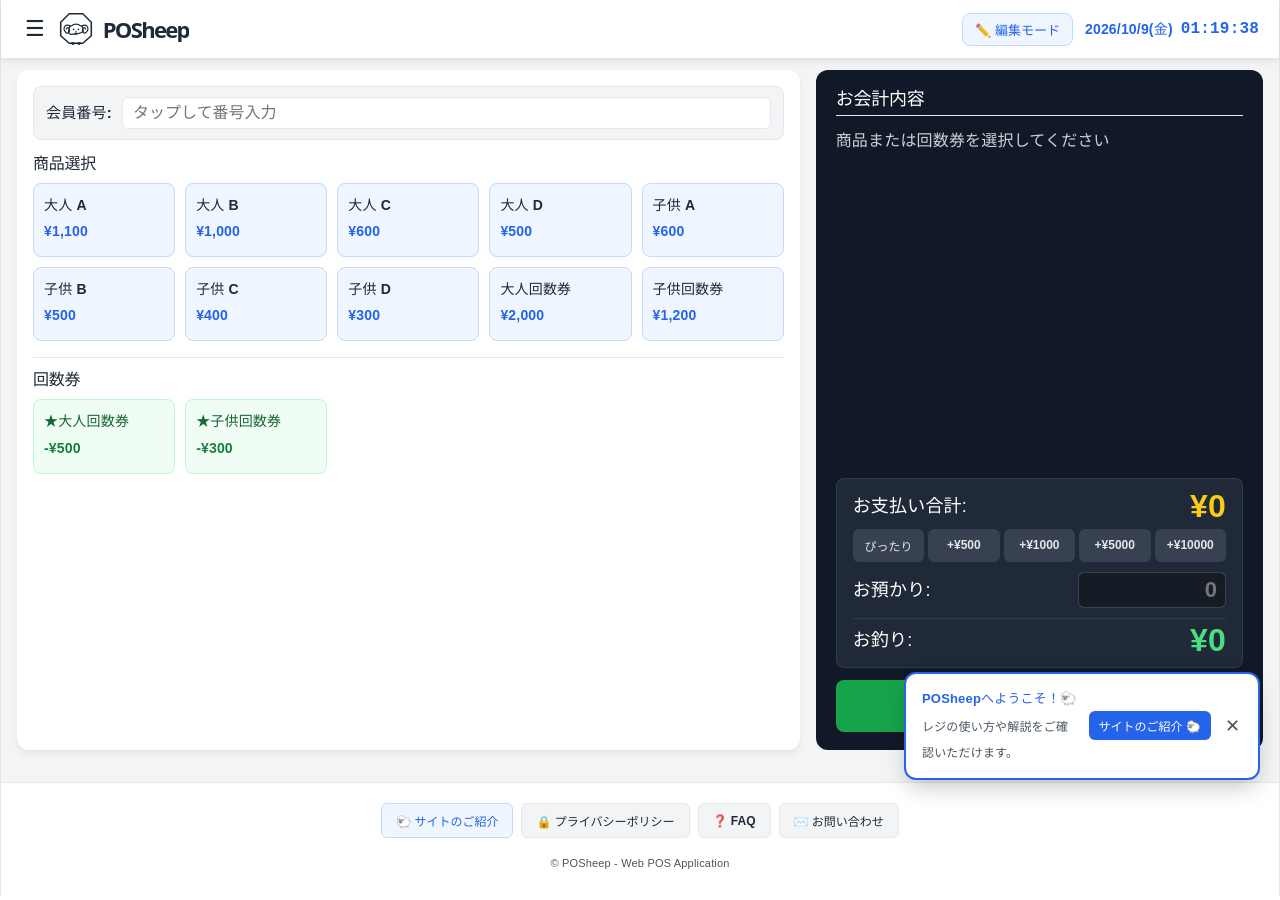
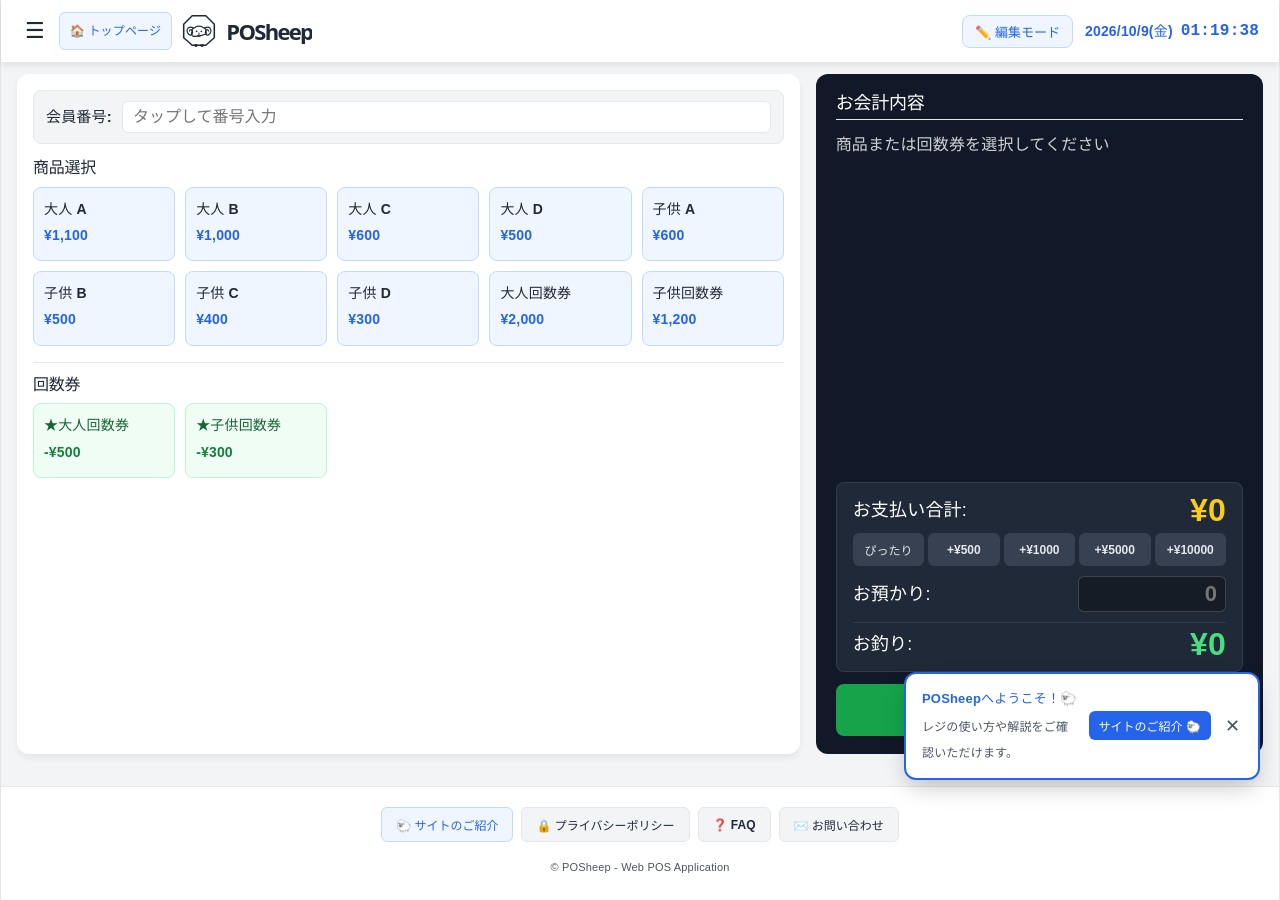
Before and after one commit to Fei-0115/dokorakukaikei-o0o0, a React (Vite) app: page /app in a window 1280 px wide. Built offline with nearby package versions, Linux system fonts and the light colour scheme.

Commit message:
スマホ対応レイアウトの適用

```diff
--- a/src/pages/PosAppPage.tsx
+++ b/src/pages/PosAppPage.tsx
@@ -1,4 +1,5 @@
 import { useState, useEffect } from 'react';
+import { Link } from 'react-router-dom';
 import { Analytics } from '@vercel/analytics/react';
 
 // ==========================================
@@ -136,7 +137,7 @@ const DEFAULT_THEMES: Record<Exclude<ThemeMode, 'custom'>, ThemeConfig> = {
 
 const NEWS_LIST: NewsItem[] = [
   {
-   id: 'news-1',
+    id: 'news-1',
     title: '🚀 POSheep テスト版リリースのお知らせ (v1.0.0-beta)',
     date: '2026/10/11',
     summary: 'Web POSレジアプリ「POSheep（ポシップ）」のテスト版をオープンいたしました。主な新機能や今後の展開についてご覧いただけます。',
@@ -306,7 +307,7 @@ const DEFAULT_TICKETS: Ticket[] = [
   { id: 't2', name: '★子供回数券', amount: 300 },
 ];
 
-export default function App() {
+export default function PosAppPage() {
   const [appName, setAppName] = useState<string>(() => {
     return localStorage.getItem('pos_app_name') || 'POSheep';
   });
@@ -435,7 +436,6 @@ export default function App() {
   useEffect(() => {
     localStorage.setItem('pos_history', JSON.stringify(historyList));
   }, [historyList]);
-
 
   useEffect(() => {
     const handleResize = () => setIsDesktop(window.innerWidth >= 768);
@@ -792,7 +792,6 @@ export default function App() {
     setMemberNumber('');
   };
 
-  // メイン画面でのダイレクトインライン編集保存
   const handleSaveInlineEdit = () => {
     if (!editingInlineItem) return;
     if (editingInlineItem.type === 'product') {
@@ -803,7 +802,6 @@ export default function App() {
     setEditingInlineItem(null);
   };
 
-  // ドラッグ＆ドロップ並び替えハンドラー
   const handleDragStart = (index: number, type: 'product' | 'ticket') => {
     if (!isEditMode) return;
     setDraggedIndex(index);
@@ -992,7 +990,6 @@ export default function App() {
     setIsMenuOpen(true);
   };
 
-  // 全画面お知らせ詳細表示
   if (selectedNews) {
     return (
       <div style={{
@@ -1111,7 +1108,7 @@ export default function App() {
       position: 'relative'
     }}>
 
-      {/* 1. 固定ヘッダー */}
+      {/* 固定ヘッダー */}
       <div style={{
         position: 'sticky',
         top: 0,
@@ -1152,6 +1149,28 @@ export default function App() {
             ☰
           </button>
 
+          {/* トップページへ戻るボタン */}
+          <Link
+            to="/"
+            style={{
+              backgroundColor: t.productBg,
+              color: t.productPrice,
+              border: `1px solid ${t.productBorder}`,
+              borderRadius: '6px',
+              padding: '5px 10px',
+              fontSize: '12px',
+              fontWeight: 'bold',
+              textDecoration: 'none',
+              whiteSpace: 'nowrap',
+              display: 'inline-flex',
+              alignItems: 'center',
+              gap: '4px',
+              flexShrink: 0
+            }}
+          >
+            🏠 トップページ
+          </Link>
+
           <OctagonSheepLogo color={t.headerText} />
 
           <h1 style={{ margin: 0, fontSize: '22px', fontWeight: 'bold', color: t.headerText, whiteSpace: 'nowrap', overflow: 'hidden', textOverflow: 'ellipsis' }}>
@@ -1160,7 +1179,6 @@ export default function App() {
         </div>
 
         <div style={{ display: 'flex', alignItems: 'center', gap: '12px', flexShrink: 0 }}>
-          {/* メイン画面ダイレクト編集モード切り替えボタン */}
           <button
             onClick={() => setIsEditMode(!isEditMode)}
             style={{
@@ -1189,7 +1207,7 @@ export default function App() {
         </div>
       </div>
 
-      {/* メイン会計エリア（使いやすさ重視で縦幅をしっかり確保） */}
+      {/* メイン会計エリア */}
       <div style={{
         display: 'flex',
         flexWrap: 'wrap',
@@ -1256,7 +1274,7 @@ export default function App() {
               <h2 style={{ fontSize: '16px', fontWeight: 'bold', color: t.text, textAlign: 'left', margin: 0 }}>{productSectionTitle}</h2>
             </div>
 
-            {/* 商品ボタンリスト（ドラッグ＆ドロップ並び替え・新規追加・直接削除対応） */}
+            {/* 商品ボタンリスト */}
             <div style={{ display: 'grid', gridTemplateColumns: 'repeat(auto-fill, minmax(130px, 1fr))', gap: '10px', marginBottom: '16px' }}>
               {products.map((product, index) => (
                 <div
@@ -1286,7 +1304,6 @@ export default function App() {
                     opacity: draggedIndex === index && dragType === 'product' ? 0.4 : 1
                   }}
                 >
-                  {/* 編集モード時の直接削除ボタン */}
                   {isEditMode && (
                     <button
                       onClick={(e) => {
@@ -1337,7 +1354,6 @@ export default function App() {
                 </div>
               ))}
 
-              {/* 編集モード中表示：新規商品追加ボタン */}
               {isEditMode && (
                 <button
                   onClick={() => setExpandModalType('products')}
@@ -1399,7 +1415,6 @@ export default function App() {
                         opacity: draggedIndex === index && dragType === 'ticket' ? 0.4 : 1
                       }}
                     >
-                      {/* 編集モード時の直接削除ボタン */}
                       {isEditMode && (
                         <button
                           onClick={(e) => {
@@ -1450,7 +1465,6 @@ export default function App() {
                     </div>
                   ))}
 
-                  {/* 編集モード中表示：新規回数券追加ボタン */}
                   {isEditMode && (
                     <button
                       onClick={() => setExpandModalType('tickets')}
@@ -1501,7 +1515,7 @@ export default function App() {
           )}
         </div>
 
-        {/* 右側：会計内容（カート商品個別削除ボタン「✕」搭載） */}
+        {/* 右側：会計内容 */}
         <div style={{
           flex: '1 1 350px',
           backgroundColor: t.cartBg,
@@ -1523,7 +1537,6 @@ export default function App() {
               )}
             </div>
 
-            {/* カート明細リスト（個別商品削除ボタン「✕」設置） */}
             <div style={{ flex: 1, minHeight: '180px', maxHeight: '420px', overflowY: 'auto', marginBottom: '12px', paddingRight: '4px' }}>
               {cart.length === 0 && appliedTickets.length === 0 ? (
                 <div style={{ color: t.cartText, fontSize: '16px', textAlign: 'left', opacity: 0.8 }}>商品または回数券を選択してください</div>
@@ -1625,7 +1638,6 @@ export default function App() {
               </span>
             </div>
 
-            {/* クイックお預かりボタン */}
             <div style={{ display: 'grid', gridTemplateColumns: 'repeat(5, 1fr)', gap: '4px', marginBottom: '10px' }}>
               <button
                 onClick={() => setReceivedAmount(totalAmount)}
@@ -1709,7 +1721,6 @@ export default function App() {
               </button>
             </div>
 
-            {/* お預かり入力欄 */}
             <div style={{ display: 'flex', justifyContent: 'space-between', alignItems: 'center', marginBottom: '10px' }}>
               <span style={{ fontSize: '18px', color: t.cartText }}>お預かり:</span>
               <input
@@ -1805,7 +1816,7 @@ export default function App() {
         </div>
       </div>
 
-      {/* メイン画面最下部：スクロールで表示されるフッターエリア */}
+      {/* フッター */}
       <footer style={{
         marginTop: '20px',
         padding: '20px',
@@ -2053,7 +2064,7 @@ export default function App() {
         </div>
       )}
 
-      {/* 4. サイト訪問時の右下使い方ガイドポップアップ */}
+      {/* 右下使い方ガイドポップアップ */}
       {showGuidePopup && (
         <div style={{
           position: 'fixed',
@@ -2116,7 +2127,7 @@ export default function App() {
         </div>
       )}
 
-      {/* ローディング中画面 */}
+      {/* ローディング画面 */}
       {(isSubmitting || isContactSubmitting) && (
         <div style={{
           position: 'fixed',
@@ -2237,7 +2248,7 @@ export default function App() {
         </div>
       )}
 
-      {/* お預かり現金テンキー */}
+      {/* 現金テンキー */}
       {showCashKeypad && (
         <div onClick={() => setShowCashKeypad(false)} style={{ position: 'fixed', top: 0, left: 0, right: 0, bottom: 0, backgroundColor: 'rgba(0,0,0,0.5)', zIndex: 1000, display: 'flex', justifyContent: 'center', alignItems: 'center', padding: '16px' }}>
           <div onClick={(e) => e.stopPropagation()} style={{ backgroundColor: '#ffffff', borderRadius: '16px', padding: '20px', width: '100%', maxWidth: '320px', boxShadow: '0 20px 25px -5px rgba(0,0,0,0.2)', boxSizing: 'border-box' }}>
@@ -2271,7 +2282,7 @@ export default function App() {
         </div>
       )}
 
-      {/* 履歴の編集用ダイアログモーダル */}
+      {/* 履歴修正ダイアログ */}
       {editingRecord && (
         <div onClick={() => setEditingRecord(null)} style={{ position: 'fixed', top: 0, left: 0, right: 0, bottom: 0, backgroundColor: 'rgba(0,0,0,0.5)', zIndex: 1200, display: 'flex', justifyContent: 'center', alignItems: 'center', padding: '16px' }}>
           <div onClick={(e) => e.stopPropagation()} style={{ backgroundColor: t.drawerBg, color: t.drawerText, borderRadius: '16px', padding: '20px', width: '100%', maxWidth: '440px', maxHeight: '85vh', overflowY: 'auto', border: `1px solid ${t.border}`, boxShadow: '0 20px 25px -5px rgba(0,0,0,0.3)', boxSizing: 'border-box' }}>
@@ -2337,7 +2348,7 @@ export default function App() {
         </div>
       )}
 
-      {/* 新規追加フォーム付全表示モーダル */}
+      {/* 新規追加モーダル */}
       {expandModalType && (
         <div
           onClick={() => setExpandModalType(null)}
@@ -2484,7 +2495,6 @@ export default function App() {
               transition: 'all 0.3s ease'
             }}
           >
-            {/* 8つのタブ切替バー */}
             <div style={{ display: 'flex', justifyContent: 'space-between', alignItems: 'center', borderBottom: `2px solid ${t.border}`, marginBottom: '16px', flexShrink: 0 }}>
               <div style={{ display: 'flex', flex: 1, gap: '2px', overflowX: 'auto', paddingBottom: '4px' }}>
                 <button
@@ -3280,7 +3290,7 @@ export default function App() {
               </div>
             )}
 
-            {/* TAB 6: ❓ FAQ ＆ 免責事項・注意事項・プライバシーポリシー */}
+            {/* TAB 6: ❓ FAQ ＆ 免責事項 */}
             {activeTab === 'faq' && (
               <div style={{ display: 'flex', flexDirection: 'column', gap: '18px', marginBottom: '20px', textAlign: 'left', fontSize: '13px', color: t.text, lineHeight: '1.6' }}>
                 <div>
@@ -3304,7 +3314,6 @@ export default function App() {
                   </div>
                 </div>
 
-                {/* 免責事項・注意事項エリア */}
                 <div style={{ borderTop: `1px solid ${t.border}`, paddingTop: '14px' }}>
                   <h3 style={{ fontSize: '15px', fontWeight: 'bold', color: t.drawerText, margin: '0 0 8px 0', textAlign: 'left' }}>⚠️ 免責事項・注意事項</h3>
                   <div style={{ backgroundColor: t.bg, border: `1px solid ${t.border}`, borderRadius: '8px', padding: '12px', fontSize: '12px', color: t.text, display: 'flex', flexDirection: 'column', gap: '10px' }}>
@@ -3441,7 +3450,6 @@ export default function App() {
               </div>
             )}
 
-            {/* フッター */}
             <div style={{ marginTop: 'auto', borderTop: `1px solid ${t.border}`, paddingTop: '16px', flexShrink: 0 }}>
               <button
                 onClick={() => setIsMenuOpen(false)}
```
